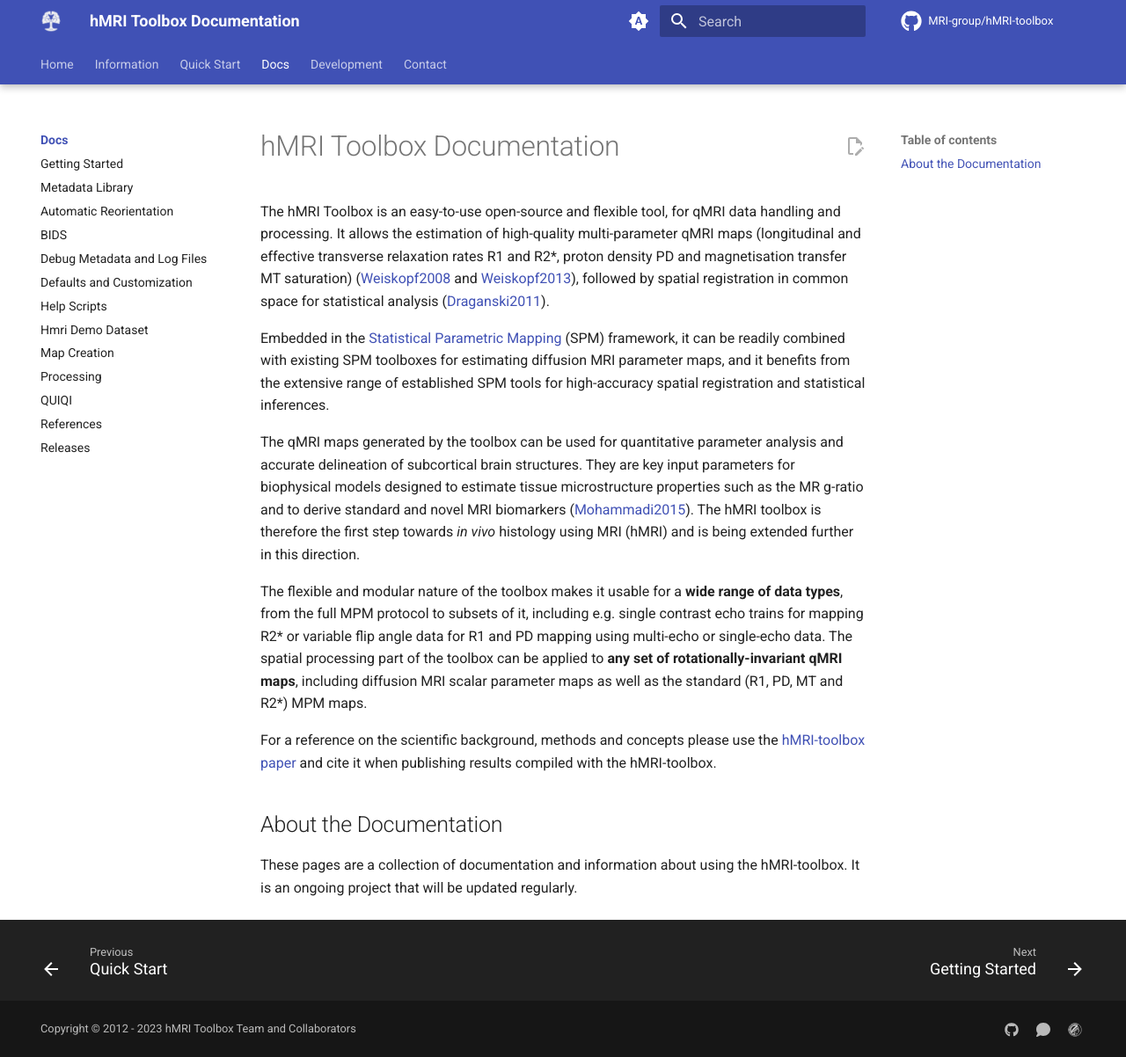
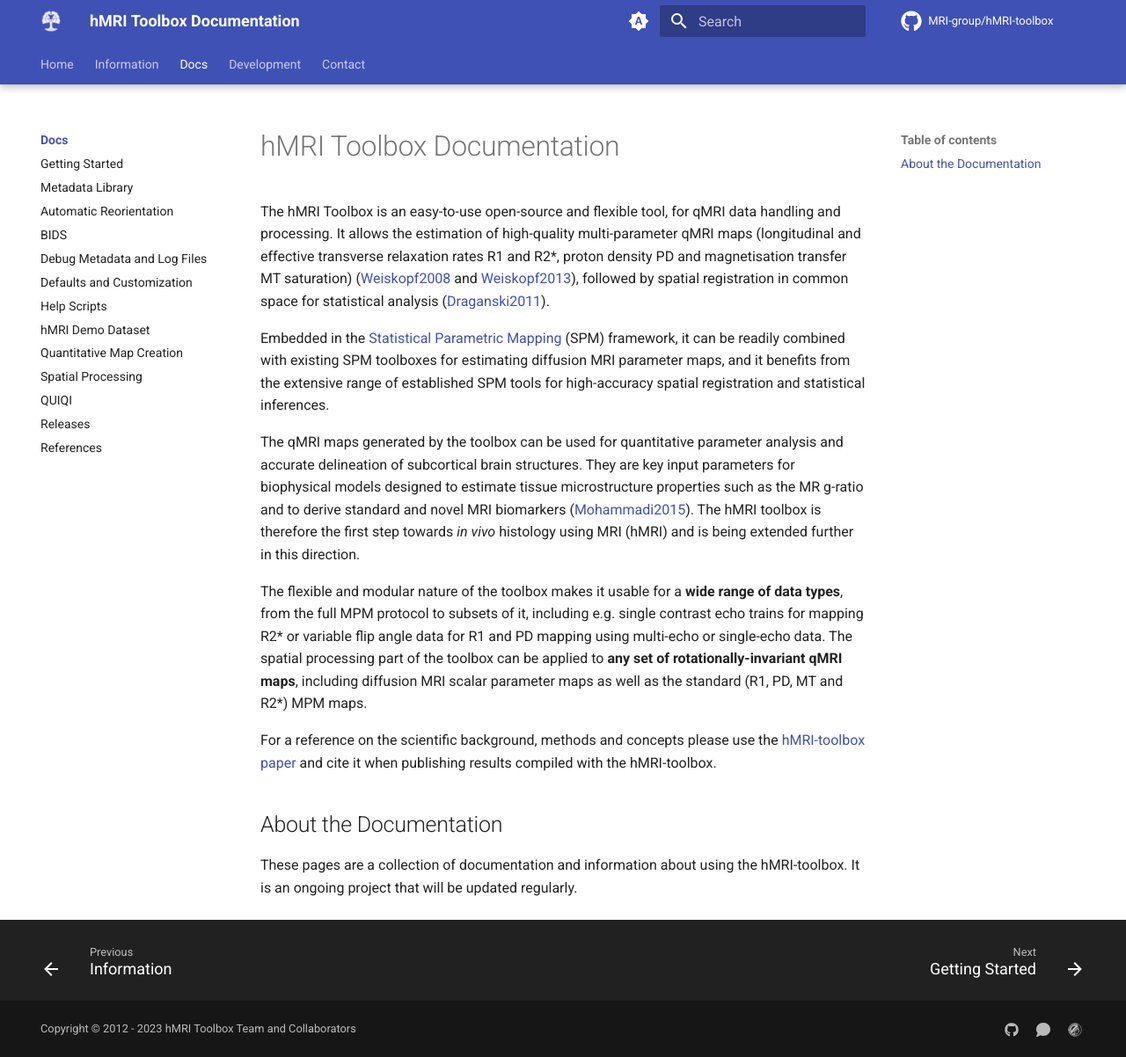
Before and after one commit to hMRI-group/hMRI-toolbox-docs, an MkDocs documentation site: the page built from docs/docs/index.md, in a window 1280 px wide and 1202 px high. Shown: the whole window at 88% size. Built offline with MkDocs 1.6.1 and Material for MkDocs 9.7.7, drawn with Linux system fonts in a browser that asks for light colours; comment, search, counter and statistics services are not loaded.

```diff
--- a/mkdocs.yml
+++ b/mkdocs.yml
@@ -44,7 +44,7 @@ theme:
     - content.code.copy
     - content.tabs.link
     - content.tooltips
-    - content.action.edit
+#    - content.action.edit
     - navigation.footer
     - navigation.indexes
     - navigation.sections
@@ -55,7 +55,6 @@ theme:
 nav:
   - Home: index.md
   - Information: information.md
-  - Quick Start: quickstart.md
   - Docs:
       - Home: docs/index.md
       - Getting Started: docs/getStarted.md
@@ -65,12 +64,12 @@ nav:
       - Debug Metadata and Log Files: docs/debugMetadataAndLogFiles.md
       - Defaults and Customization: docs/defaultsAndCustomization.md
       - Help Scripts: docs/helpScripts.md
-      - Hmri Demo Dataset: docs/hmriDemoDataset.md
-      - Map Creation: docs/mapCreation.md
-      - Processing: docs/processing.md
+      - hMRI Demo Dataset: docs/hmriDemoDataset.md
+      - Quantitative Map Creation: docs/mapCreation.md
+      - Spatial Processing: docs/processing.md
       - QUIQI: docs/QUIQI.md
+      - Releases: docs/releases.md
       - References: docs/references.md
-      - Releases: docs/releases.md
   - Development:
       - Home: development/index.md
       - Unit Testing: development/unit_tests.md
@@ -78,7 +77,6 @@ nav:
       - Contributing: development/contribute.md
       - API Reference: development/api.md
   - Contact: contact.md
-#  - API: API/api.md
 
 markdown_extensions:
   - abbr
--- a/overrides/home.html
+++ b/overrides/home.html
@@ -24,7 +24,7 @@ This file was automatically generated - do not edit
                 <a href="{{ page.next_page.url | url }}" title="{{ page.next_page.title | e }}" class="md-button md-button--primary">
                     More Info
                 </a>
-                <a href="{{ 'quickstart/' | url }}" title="Quick Start" class="md-button">
+                <a href="{{ 'docs/getStarted' | url }}" title="Quick Start" class="md-button">
                     Get Started!
                 </a>
             </div>
--- a/requirements.txt
+++ b/requirements.txt
@@ -1,6 +1,5 @@
 mkdocs-material>=9.1.12
 mkdocs-video
-mkdocs-bibtex
 mkdocs-macros-plugin
 codespell
 pyspelling
```
Also changed, not shown: README.md (+22 -5 lines), docs/docs/mapCreation.md (+15 -9 lines), docs/quickstart.md (deleted, +0 -17 lines).
